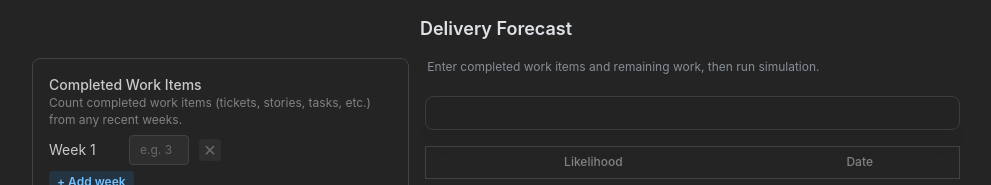
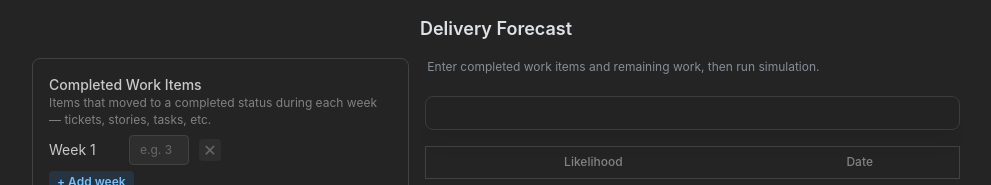
Before and after one commit to ZakLaughton/monte-carlo-forecaster, a React (Vite) app: page / in a window 1280 px wide. Shown: the top 185 px of the page, without its empty margins (144-1135 px from the left). Built offline with nearby package versions, Linux system fonts and the light colour scheme.

Commit message:
minor update to helper text

```diff
--- a/src/components/WeeklyThroughputInput.tsx
+++ b/src/components/WeeklyThroughputInput.tsx
@@ -60,8 +60,7 @@ export const WeeklyThroughputInput = ({ velocities, onChange }: Props) => {
           </Text>
         </Group>
         <Text size="xs" c="dimmed">
-          Count completed work items (tickets, stories, tasks, etc.) from any
-          recent weeks.
+          Items that moved to a completed status during each week — tickets, stories, tasks, etc.
         </Text>
       </div>
 
```
